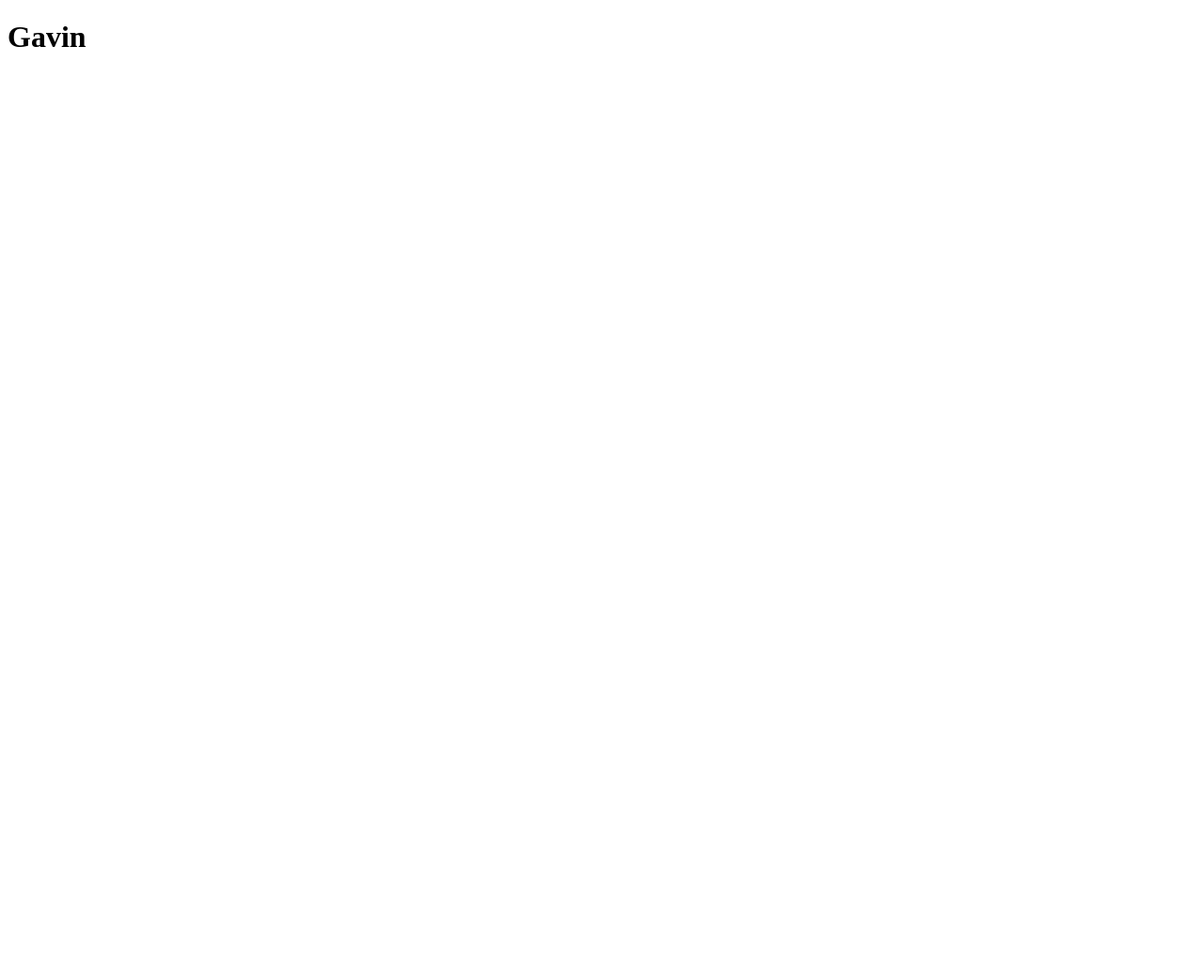
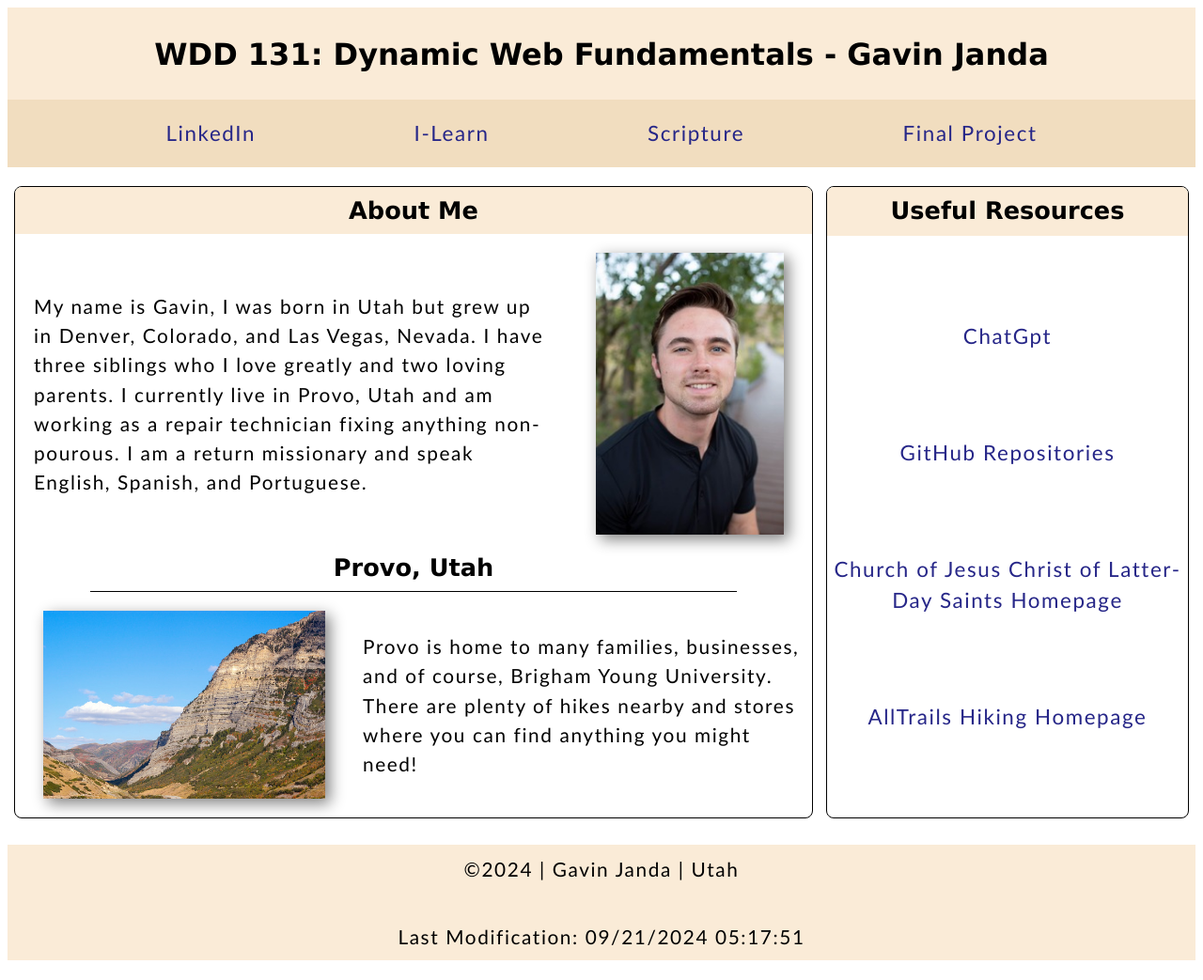
Before and after one commit to gavinjanda/wdd131, a plain HTML site: page index.html in a window 1280 px wide. Shown: the whole page at 94% size. Before the commit the page ends 800 px from the top, so only its background shows below. Drawn offline with Linux system fonts and the light colour scheme.

Commit message:
finished assignment

```diff
--- a/index.html
+++ b/index.html
@@ -3,9 +3,47 @@
 <head>
     <meta charset="UTF-8">
     <meta name="viewport" content="width=device-width, initial-scale=1.0">
-    <title>WDD 131</title>
+    <title>WDD 131 - Dynamic Web Fundamentals - Gavin Janda</title>
+    <meta name="description" content="WDD 131 - Dynamic Web Fundamentals - Gavin Janda. My basic homepage and introduction.">
+    <meta name="author" content="Gavin Janda">
+    <link rel="stylesheet" href="styles/base.css">
+    <script src="scripts/getdates.js" defer></script>
 </head>
 <body>
-    <h1>Gavin</h1>
+    <header>
+        <h1 class="title">WDD 131: Dynamic Web Fundamentals - Gavin Janda</h1>
+        <nav class="mainnav">
+            <a href="www.linkedin.com/in/gavin-janda-3b763a24a">LinkedIn</a>
+            <a href="https://byui.instructure.com">I-Learn</a>
+            <a href="https://www.churchofjesuschrist.org/study/scriptures/bofm/alma/5?lang=eng">Scripture</a>
+            <a href="">Final Project</a>
+        </nav>
+    </header>
+    <main class="main-content">
+        <section class="card">
+            <h2 class="cardtitle">About Me</h2>
+            <p class="p-aboutMe">My name is Gavin, I was born in Utah but grew up in Denver, Colorado, and Las Vegas, Nevada. I have three siblings who I love greatly and two loving parents. I currently live in Provo, Utah and am working as a repair technician fixing anything non-pourous. I am a return missionary and speak English, Spanish, and Portuguese.</p>
+            <img class="aboutMePic" src="images/aboutMe.jpeg" alt="Gavin's Profile Picture">
+            <h2 class="provoinfotitle">Provo, Utah</h2>
+            <img class="provoPic" src="images/ProvoCanyon.jpg" alt="Mountain near road in Provo Canyon">
+            <p class="p-provoinfo">Provo is home to many families, businesses, and of course, Brigham Young University. There are plenty of hikes nearby and stores where you can find anything you might need!</p>
+        </section>
+        <section class="card resources">
+            <h2 class="cardtitle">Useful Resources</h2>
+                <nav class="resourceLinks">
+                    <a href="https://chatgpt.com/">ChatGpt</a>
+                    <a href="https://github.com/gavinjanda?tab=repositories">GitHub Repositories</a>
+                    <a href="https://www.churchofjesuschrist.org/?lang=eng">Church of Jesus Christ of Latter-Day Saints Homepage</a>
+                    <a href="https://www.alltrails.com/">AllTrails Hiking Homepage</a>
+                </nav>
+        </section>
+
+    </main>
+    <footer>
+        <p class="foot">
+            ©<span id="year"></span> | Gavin Janda | Utah
+        </p>
+        <p id="lastModified" class="foot"></p>
+    </footer>
 </body>
 </html>
--- /dev/null
+++ b/scripts/getdates.js
@@ -0,0 +1,11 @@
+const year = document.querySelector("#year");
+
+const today = new Date();
+
+year.innerHTML = `<span>${today.getFullYear()}</span>`;
+
+const lastModified = document.querySelector("#lastModified");
+
+const lastModifiedDate = document.lastModified;
+
+lastModified.innerHTML = `Last Modification: ${lastModifiedDate}`
--- /dev/null
+++ b/styles/base.css
@@ -0,0 +1,139 @@
+header {
+    background-color: rgb(250, 235, 215);
+    text-align: center;
+    padding-bottom: 70px;
+    position: relative;
+    display: flex;
+    flex-direction: column;
+    justify-content: center;
+    align-items: center;
+    height: 100px;
+}
+
+nav.mainnav {
+    display: flex;
+    justify-content: space-evenly;
+    padding: 1rem;
+    background-color: #f1ddbf;
+    position: absolute;
+    bottom: 0;
+    left: 0;
+    right: 0;
+    padding: 1.2rem 0;
+    color: darkcyan;
+}
+
+nav a {
+    color: rgb(38, 38, 136);
+    text-decoration: none;
+    font-size: 1.4rem;
+}
+
+nav a:hover {
+    color: rgb(148, 148, 229);
+}
+
+main {
+    display: grid;
+    grid-template-columns: auto 400px;
+    max-width: 1400px;
+    margin: auto;
+}
+
+h1 {
+    font-family:'Lucida Sans', 'Lucida Sans Regular', 'Lucida Grande', 'Lucida Sans Unicode', Geneva, Verdana, sans-serif
+}
+
+h2 {
+    font-size: 1.6rem;
+    font-family:'Lucida Sans', 'Lucida Sans Regular', 'Lucida Grande', 'Lucida Sans Unicode', Geneva, Verdana, sans-serif
+}
+
+p,
+nav
+ {
+    font-size: 1.3rem;
+    font-family:'Gill Sans', 'Gill Sans MT', Calibri, 'Trebuchet MS', sans-serif;
+    letter-spacing: .1rem;
+    line-height: 1.5;
+}
+
+.card {
+    border: 0.5px solid black;
+    border-radius: 8px;
+    overflow: hidden;
+    margin: 20px 7px;
+    display: grid;
+    grid-template-columns: 1fr 1fr;
+    padding: 0;
+}
+
+.resources {
+    grid-template-rows: 1fr 12fr;
+}
+
+.cardtitle {
+    box-sizing: border-box;
+    background-color: #faebd7;
+    padding: 10px;
+    margin: 0;
+    text-align: center;
+    grid-column: 1/5;
+}
+
+.p-aboutMe {
+    grid-column: 1/3;
+    padding: 20px;
+    display: flex;
+    align-items: center;
+}
+
+.aboutMePic {
+    width: 200px;
+    height: auto;
+    grid-column: 3/5;
+    margin: 20px 30px;
+    box-shadow: 5px 5px 15px gray;
+}
+
+.provoinfotitle {
+    grid-column: 1/5;
+    text-align: center;
+    box-sizing: border-box;
+    border-bottom: 1px solid black;
+    margin: 0px 80px;
+    padding-bottom: 10px;
+}
+
+.provoPic {
+    width: 300px;
+    height: auto;
+    grid-column: 1/2;
+    margin: 20px 30px;
+    box-shadow: 5px 5px 15px gray;
+}
+
+.p-provoinfo {
+    grid-column: 2/5;
+    padding: 10px;
+    display: flex;
+    align-items: center;
+}
+
+.resourceLinks {
+    display: flex;
+    grid-column: 1/3;
+    flex-direction: column;
+    justify-content: space-evenly;
+    text-align: center;
+}
+
+footer {
+    background-color: antiquewhite;
+    text-align: center;
+    margin-top: -13px;
+}
+
+.foot {
+    padding: 10px;
+}
--- /dev/null
+++ b/week01/styles/layout.css
@@ -0,0 +1,41 @@
+.parent {
+    display: grid;
+    grid-template: auto 3fr auto / auto auto;
+}
+
+header {
+    grid-column: 1/4;
+    grid-row: 2fr 1fr;
+    background-color: rgb(45, 54, 67);
+    color: white;
+}
+
+.header-content {
+    padding: 2rem;
+}
+
+nav{
+    display: flex;
+    justify-content: space-evenly;
+    background-color:rgb(90,60,80);
+    padding: 0.7rem;
+}
+
+.main-content {
+    grid-column: 1/3;
+    background-color: tan;
+    padding: 2rem;
+}
+
+.aside-content {
+    grid-column: 3/4;
+    background-color: azure;
+    padding: 2rem;
+}
+
+footer {
+    grid-column: 1/4;
+    grid-row: 3/4;
+    background-color: lightblue;
+    padding: 2rem;
+}
```
Also changed, not shown: week01/basic-layout.html (added, +29 -0 lines), images/ProvoCanyon.jpg (added), images/aboutMe.jpeg (added).
